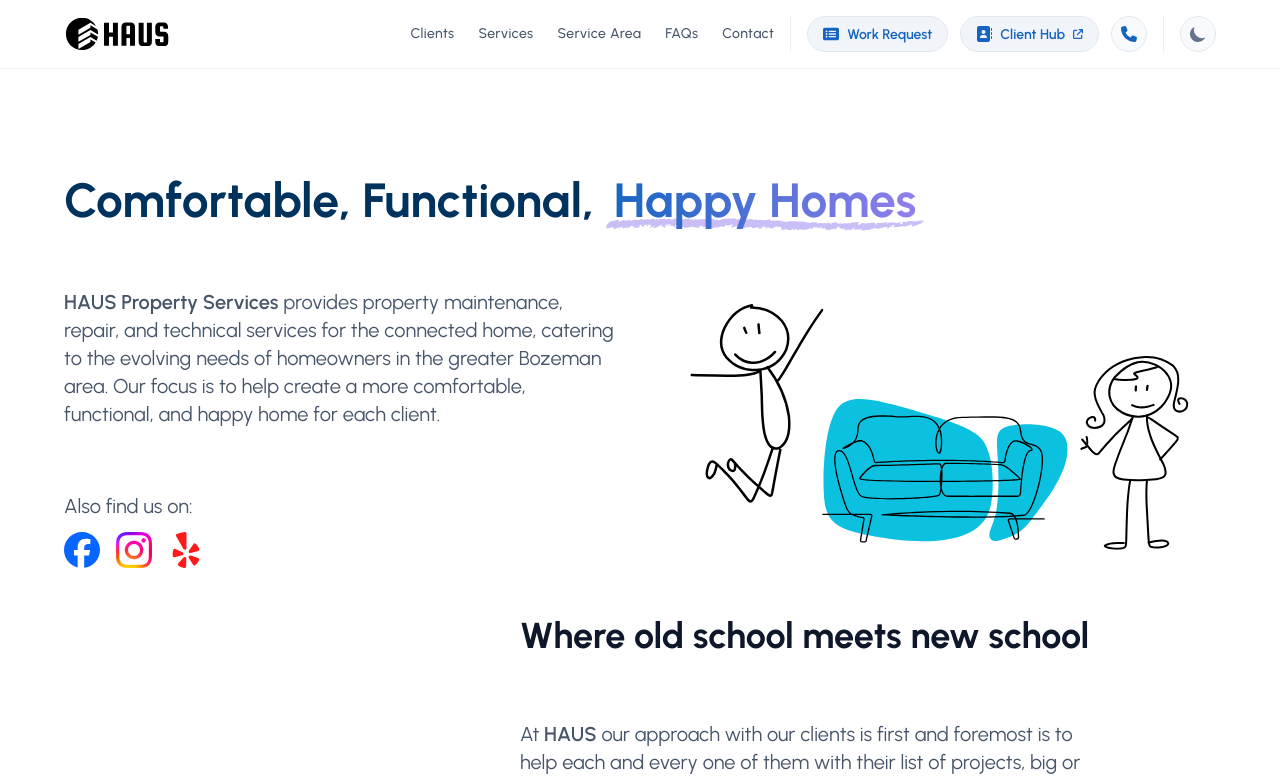
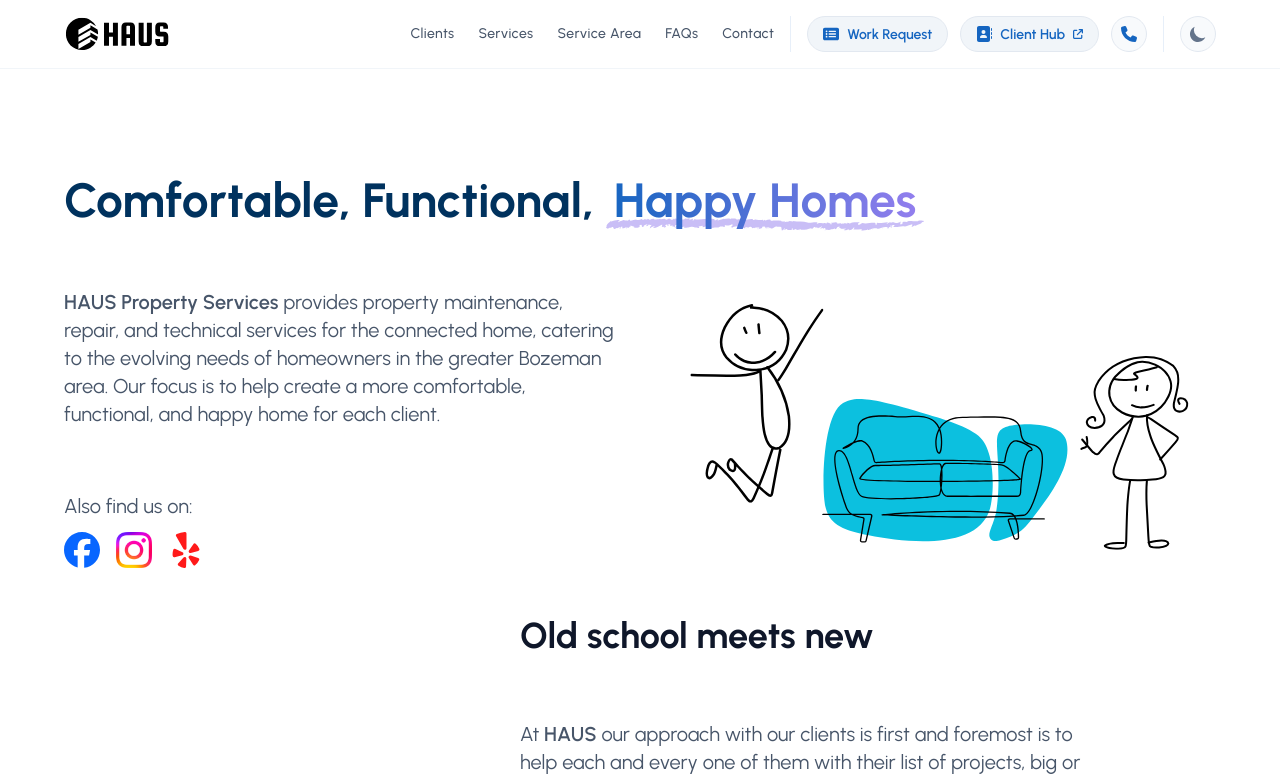
Before and after one commit to ben-v/haus, a React (Vite) app: page / in a window 1280 px wide. Shown: the top 779 px of the page. Built offline with nearby package versions, Linux system fonts and the light colour scheme.

Commit message:
Updated copy

```diff
--- a/src/pages/landing/sections/Intro.tsx
+++ b/src/pages/landing/sections/Intro.tsx
@@ -61,7 +61,7 @@
             {(theme === THEMES.DARK) ? <SvgIntroSuccessDark className="w-full" /> : <SvgIntroSuccessLight className="w-full" />}
             </div>
             <div className="text-center sm:mx-auto sm:w-11/12 md:mt-12 md:w-4/5 lg:mt-0 lg:mr-auto lg:w-6/12 lg:text-left">
-              <h2 className="text-3xl font-bold text-gray-900 dark:text-white lg:text-4xl">Where old school meets new school</h2>
+              <h2 className="text-3xl font-bold text-gray-900 dark:text-white lg:text-4xl">Old school meets new</h2>
               <p className="mt-16 text-lg text-gray-600 dark:text-gray-300 sm:text-xl">At <span className="font-semibold">HAUS</span> our approach with our clients is first and foremost is to help each and every one of them with their list of projects, big or small. With over over 30 years in high tech, at some of the largest companies in the United States, listening, communication & collaboration were the foundations of success then and are the foundation of success today on any project...in corporate America or in the home.</p>
             </div>
           </div>
```
